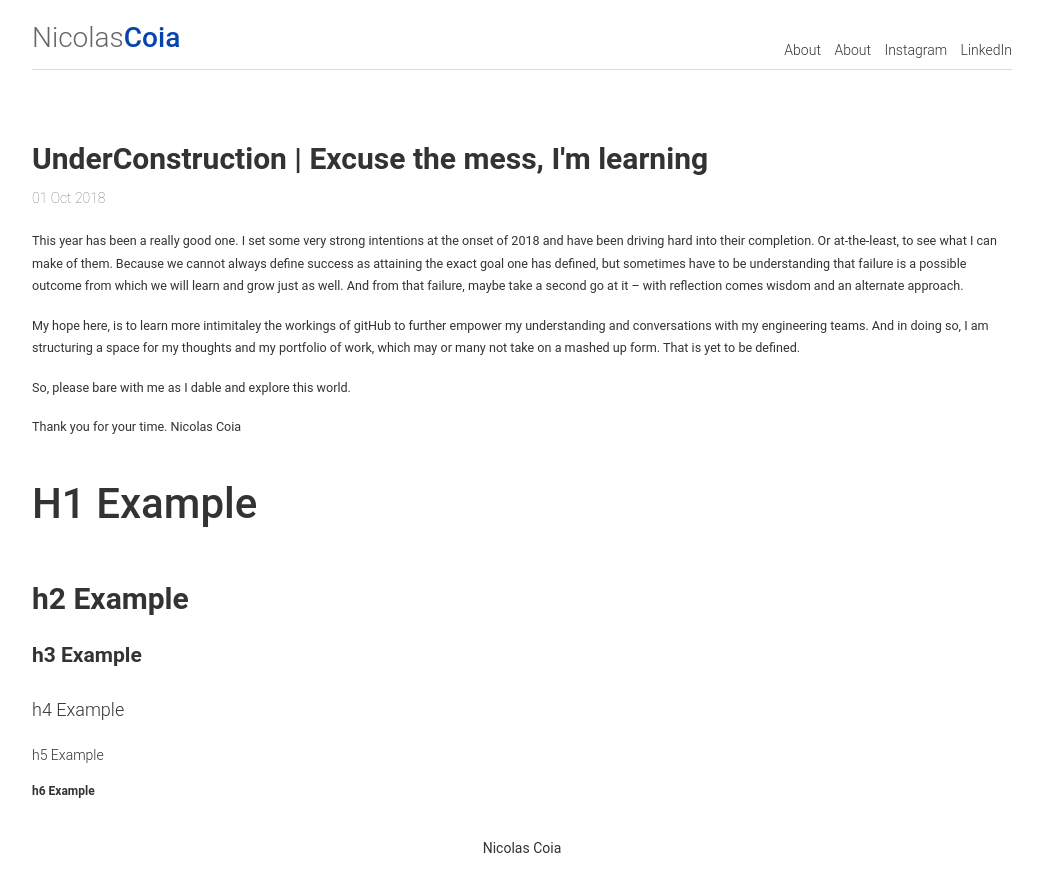
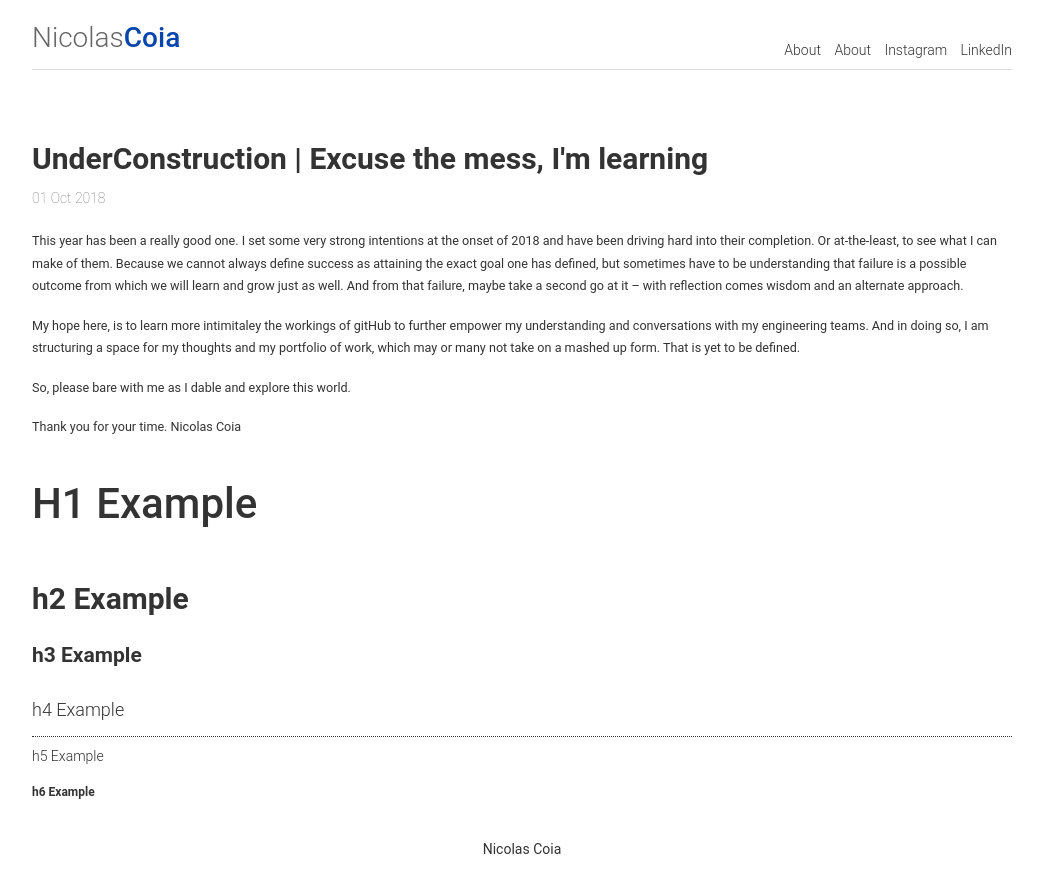
Before and after one commit to dyutibarma/monochrome, a Jekyll site: the page built from _posts/2018-10-01-hello-world.md, in a window 1280 px wide. Shown: the top 893 px of the page, without its empty margins (118-1161 px from the left). Built offline with Jekyll 4.4.1, drawn with Linux system fonts in a browser that asks for light colours.

Commit message:
Update typography.scss

```diff
--- a/_sass/typography.scss
+++ b/_sass/typography.scss
@@ -43,6 +43,7 @@ h4 {
 	font-size: 1.25em; /* 24px/18px */
 	font-weight: 300;
 	line-height: 1.8em;
+	border-bottom: 1px dotted;
 	padding: 0.5em 0; /* 12px/24px * 2 (Use padding instead of margin to maintain proximity with paragraph) */
 }
 
@@ -111,6 +112,7 @@ h4 {
 	font-size: 1.286em; /* 18px */
 	font-weight: 300;
 	line-height: 1.8em;
+	border-bottom: 1px dotted;
 	padding: 0.5em 0; /* 12px/24px * 2 (Use padding instead of margin to maintain proximity with paragraph) */
 }
 
```
